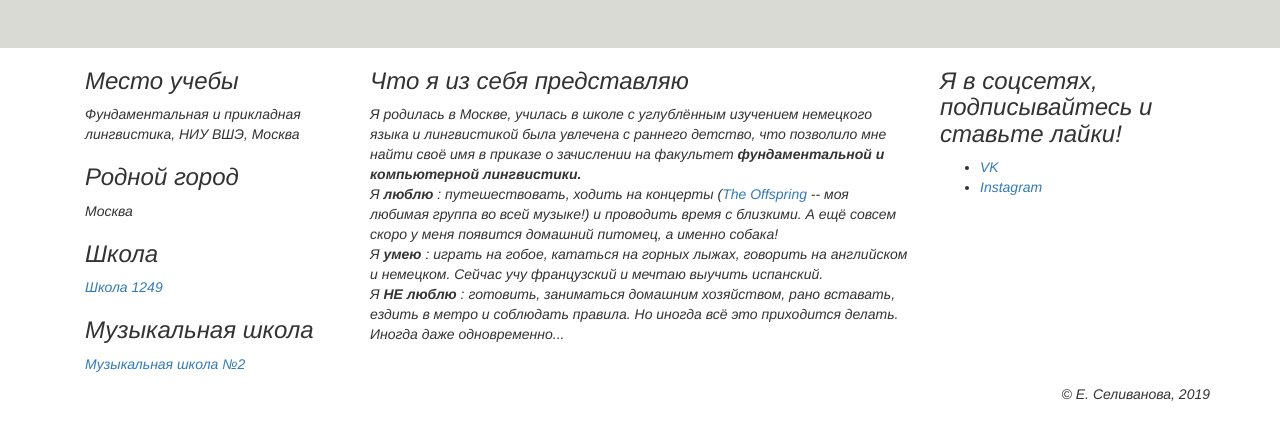
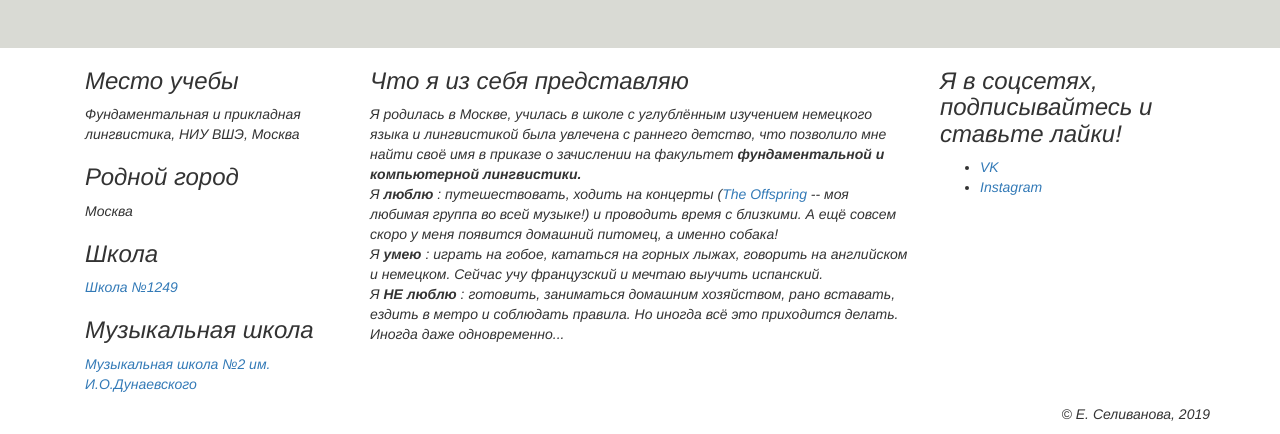
Before and after one commit to lizaselivanova/mywebpage, a plain HTML site: page index.html in a window 1280 px wide. Shown: the part 542-976 px from the top of the page. Drawn offline with nearby package versions, Linux system fonts and the light colour scheme.

Commit message:
Add files via upload

```diff
--- a/index.html
+++ b/index.html
@@ -51,11 +51,11 @@
 					</article>
 					<article>
 						<h3>Школа</h2>
-						<p> <a href="https://schs1249.mskobr.ru/#/"> Школа 1249 </a> </p>
+						<p> <a href="https://schs1249.mskobr.ru/#/"> Школа №1249 </a> </p>
 					</article>
 					<article>
 						<h3>Музыкальная школа</h2>
-						<p> <a href="https://dunaevskiy.music.mos.ru"> Музыкальная школа №2 </a> </p>
+						<p> <a href="https://dunaevskiy.music.mos.ru"> Музыкальная школа №2 им. И.О.Дунаевского</a> </p>
 					</article>
 				</div>
 				<div class="col-md-6">
```
